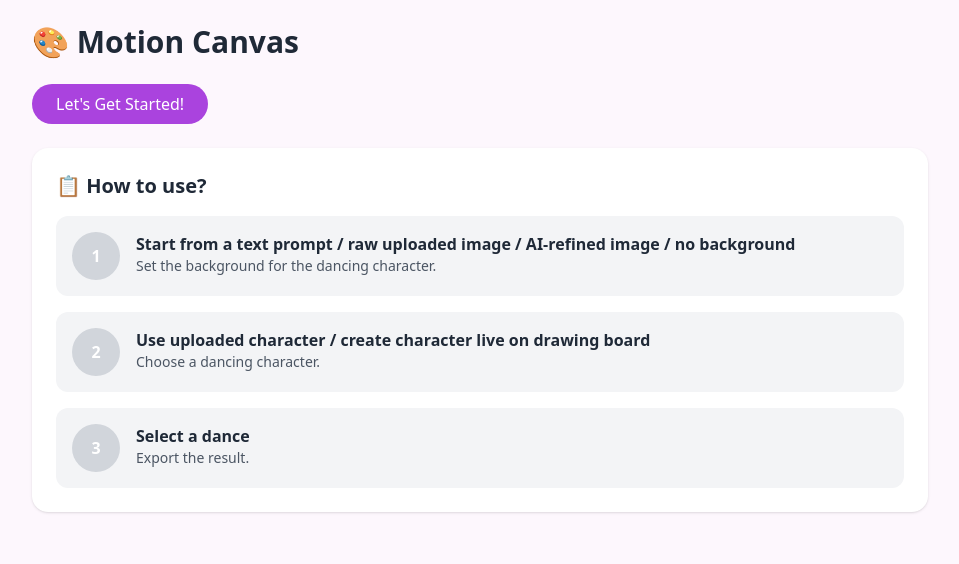
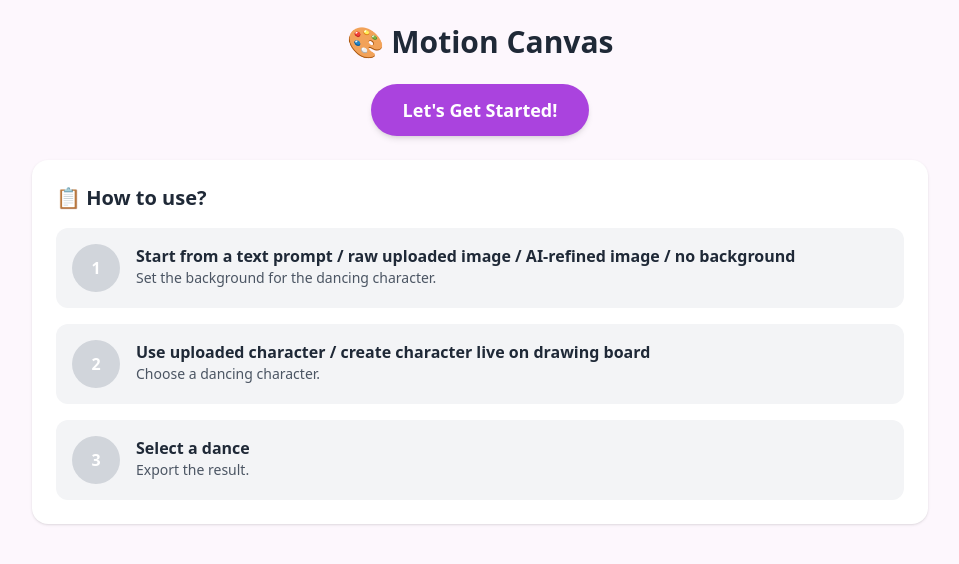
Before and after one commit to heewoneha/capstone-web, a Next.js app: page / in a window 1280 px wide. Shown: the top 564 px of the page, without its empty margins (160-1119 px from the left). Built offline with nearby package versions, Linux system fonts and the light colour scheme.

Commit message:
refactor: align center button and title

```diff
--- a/pages/index.tsx
+++ b/pages/index.tsx
@@ -6,14 +6,18 @@ export default function Home() {
   return (
     <div className="min-h-screen bg-[#fdf7fd] text-gray-800 p-6">
       <div className="max-w-4xl mx-auto">
-        <h1 className="text-3xl font-semibold mb-6">🎨 Motion Canvas</h1>
+        <h1 className="text-3xl font-semibold mb-6 text-center">
+          🎨 Motion Canvas
+        </h1>
 
-        <button
-          onClick={() => router.push('/select_background')}
-          className="bg-[#AA43DE] text-white px-6 py-2 rounded-full font-medium hover:bg-[#9329c5] transition mb-6"
-        >
-          Let's Get Started!
-        </button>
+        <div className="flex justify-center mb-6">
+          <button
+            onClick={() => router.push('/select_background')}
+            className="bg-[#AA43DE] text-white text-lg px-8 py-3 rounded-full font-semibold hover:bg-[#9329c5] transition-all shadow-md"
+          >
+            Let's Get Started!
+          </button>
+        </div>
 
         <section className="bg-white rounded-2xl shadow p-6 mb-8">
           <h2 className="text-xl font-bold mb-4">📋 How to use?</h2>
```
